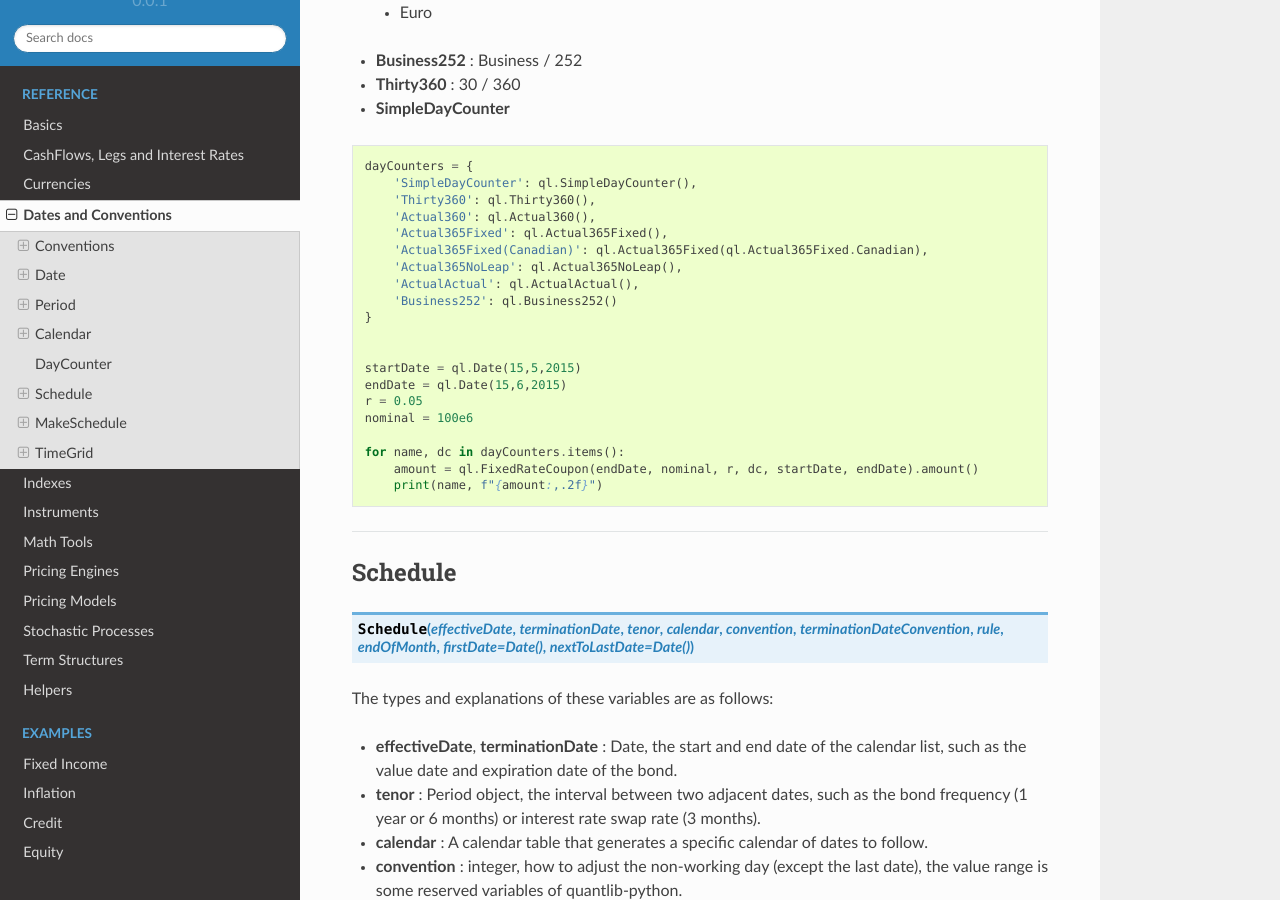
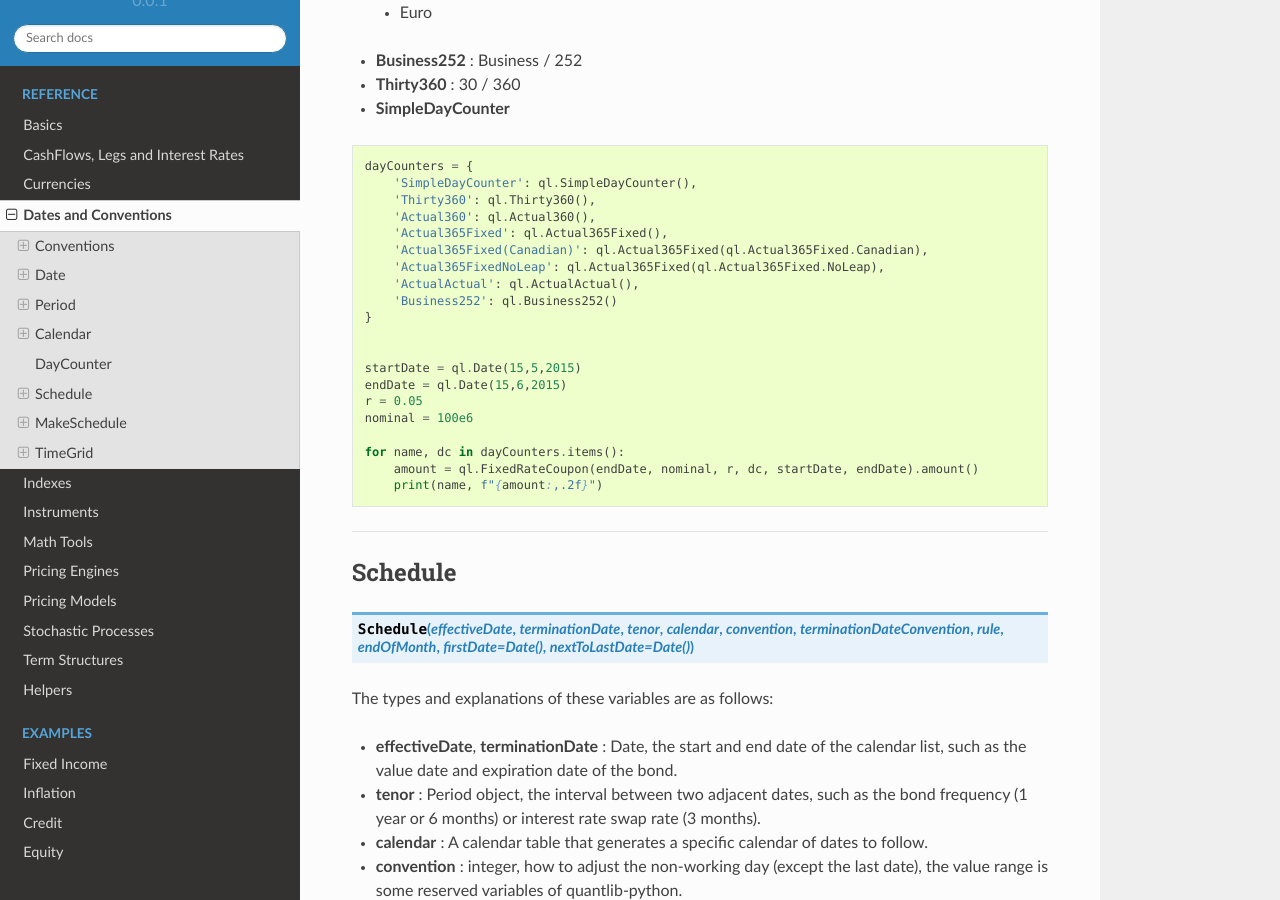
Before and after one commit to nhaga/QuantLib-Python-Docs, a Sphinx documentation site: the page built from docs/dates.rst, in a window 1280 px wide and 900 px high, scrolled down 7778 px. Built offline with Sphinx 7.4.7 and the Read the Docs theme 2.0.0, drawn with Linux system fonts in a browser that asks for light colours; formulas are drawn with MathJax 3.

Commit message:
Update dates.rst

```diff
--- a/docs/dates.rst
+++ b/docs/dates.rst
@@ -385,7 +385,7 @@ The “Day Count Convention” is critical for the valuation of financial produc
         'Actual360': ql.Actual360(),
         'Actual365Fixed': ql.Actual365Fixed(),
         'Actual365Fixed(Canadian)': ql.Actual365Fixed(ql.Actual365Fixed.Canadian),
-        'Actual365NoLeap': ql.Actual365NoLeap(),
+        'Actual365FixedNoLeap': ql.Actual365Fixed(ql.Actual365Fixed.NoLeap),
         'ActualActual': ql.ActualActual(),
         'Business252': ql.Business252()
     }
```
